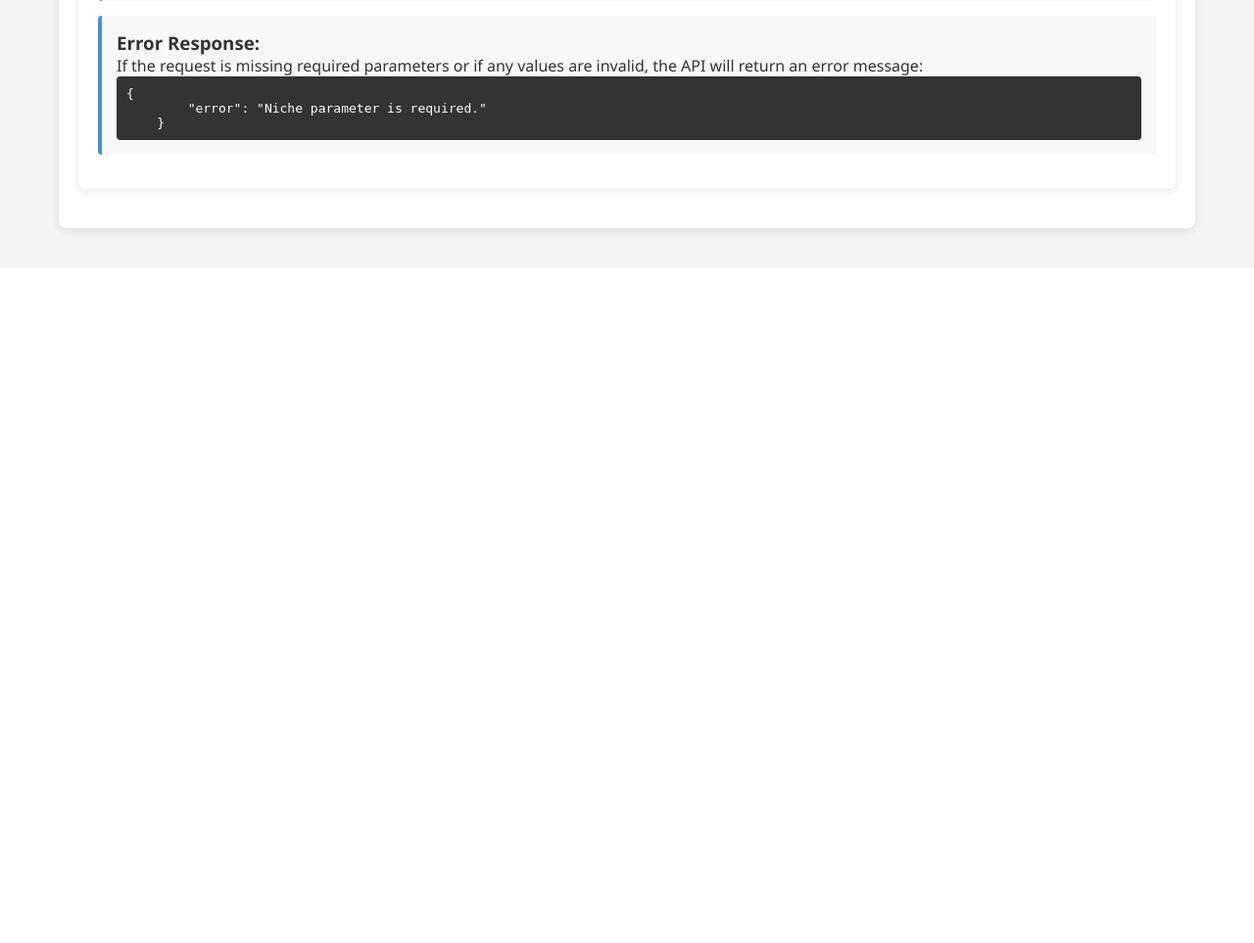
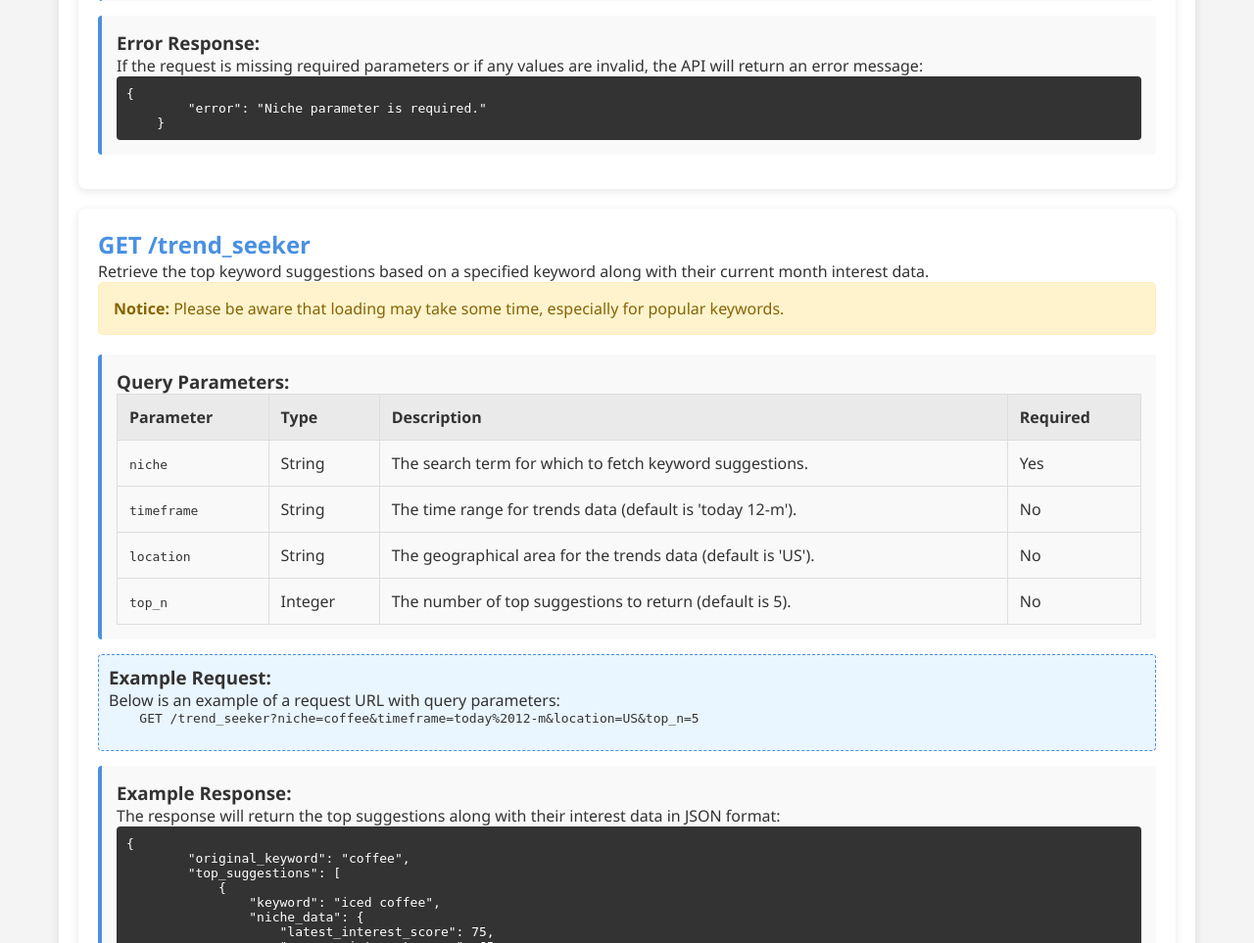
Before and after one commit to MixnUP/StartUp-Compass-API, a Flask app: page / in a window 1280 px wide. Shown: the part 5537-6500 px from the top of the page at 98% size. Before the commit the page ends 5779 px from the top, so only its background shows below. Run offline with Flask 3, Linux system fonts and the light colour scheme.

Commit message:
Added Trend Seeker

```diff
--- a/app.py
+++ b/app.py
@@ -9,3 +9,6 @@ app.register_blueprint(views, url_prefix="/")
 
 if __name__ == '__main__':
     app.run(host='0.0.0.0', debug=False)
+
+
+# USE pytrends==4.9.2
--- a/templates/index.html
+++ b/templates/index.html
@@ -446,7 +446,6 @@
     </div>
 
 
-
     <!-- Section for interest-by-region -->
     <div class="api-section">
         <h2>GET /interest_by_region</h2>
@@ -546,6 +545,97 @@
         </div>
     </div>
 
+    <!-- Section for trend seeker -->
+    <div class="api-section">
+        <h2>GET /trend_seeker</h2>
+        <p>Retrieve the top keyword suggestions based on a specified keyword along with their current month interest data.</p>
+
+        <div class="notice" style="background-color: #fff3cd; color: #856404; padding: 15px; border: 1px solid #ffeeba; border-radius: 5px; margin-bottom: 20px;">
+            <strong>Notice:</strong> Please be aware that loading may take some time, especially for popular keywords.
+        </div>
+
+        <div class="params">
+            <h3>Query Parameters:</h3>
+            <table>
+                <tr>
+                    <th>Parameter</th>
+                    <th>Type</th>
+                    <th>Description</th>
+                    <th>Required</th>
+                </tr>
+                <tr>
+                    <td><code>niche</code></td>
+                    <td>String</td>
+                    <td>The search term for which to fetch keyword suggestions.</td>
+                    <td>Yes</td>
+                </tr>
+                <tr>
+                    <td><code>timeframe</code></td>
+                    <td>String</td>
+                    <td>The time range for trends data (default is 'today 12-m').</td>
+                    <td>No</td>
+                </tr>
+                <tr>
+                    <td><code>location</code></td>
+                    <td>String</td>
+                    <td>The geographical area for the trends data (default is 'US').</td>
+                    <td>No</td>
+                </tr>
+                <tr>
+                    <td><code>top_n</code></td>
+                    <td>Integer</td>
+                    <td>The number of top suggestions to return (default is 5).</td>
+                    <td>No</td>
+                </tr>
+            </table>
+        </div>
+
+        <div class="example-request">
+            <h3>Example Request:</h3>
+            <p>Below is an example of a request URL with query parameters:</p>
+            <pre>
+    GET /trend_seeker?niche=coffee&timeframe=today%2012-m&location=US&top_n=5
+            </pre>
+        </div>
+
+        <div class="example-response">
+            <h3>Example Response:</h3>
+            <p>The response will return the top suggestions along with their interest data in JSON format:</p>
+            <pre>{
+        "original_keyword": "coffee",
+        "top_suggestions": [
+            {
+                "keyword": "iced coffee",
+                "niche_data": {
+                    "latest_interest_score": 75,
+                    "average_interest_score": 65,
+                    "month": 9,
+                    "year": 2024
+                }
+            },
+            {
+                "keyword": "coffee beans",
+                "niche_data": {
+                    "latest_interest_score": 82,
+                    "average_interest_score": 70,
+                    "month": 9,
+                    "year": 2024
+                }
+            }
+            // ... additional suggestions ...
+        ]
+    }</pre>
+        </div>
+
+        <div class="error-response">
+            <h3>Error Response:</h3>
+            <p>If the request is missing required parameters or if any values are invalid, the API will return an error message:</p>
+            <pre>{
+        "error": "Niche parameter is required."
+    }</pre>
+        </div>
+    </div>
+
 
 
 </div>
--- a/views.py
+++ b/views.py
@@ -184,3 +184,16 @@ def interest_by_region():
 
     # Return the response as JSON
     return jsonify(json.loads(pie_chart_data))
+
+@views.route('/trend_seeker', methods=['GET'])
+def trend_seeker_api():
+    # Get parameters from the request
+    keyword = request.args.get('niche', default='iced coffee', type=str)
+    location = request.args.get('location', default='US', type=str)
+    timeframe = request.args.get('timeframe', default='today 12-m', type=str)
+    top_n = request.args.get('top_n', default=5, type=int)  # Optional parameter
+
+    # Call the trend_seeker function with the parameters
+    result = trend_seeker(keyword, location, timeframe, top_n)
+
+    return jsonify(result)
```
Also changed, not shown: services.py (+89 -0 lines).
